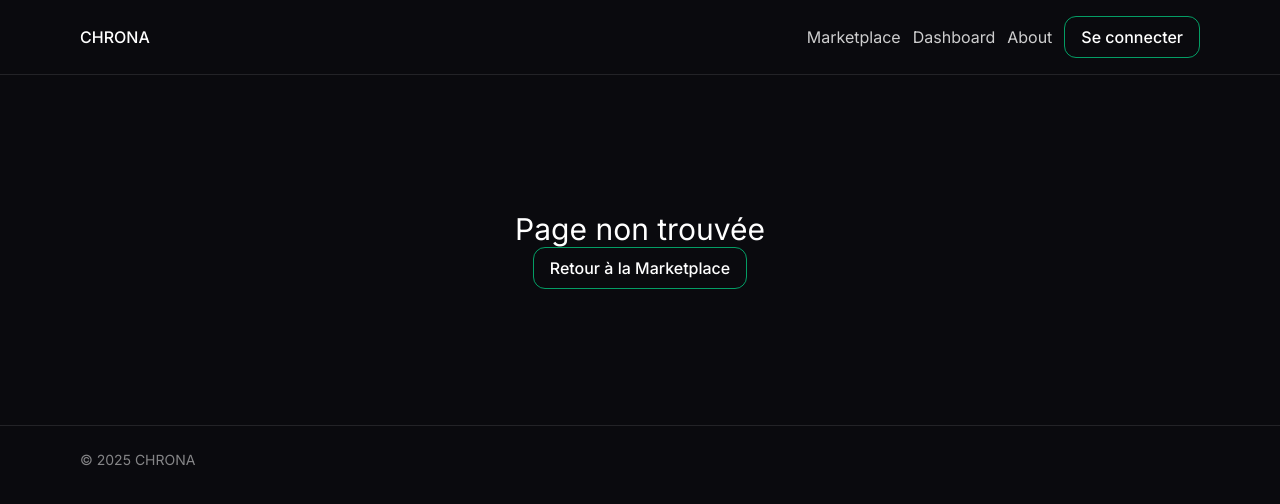
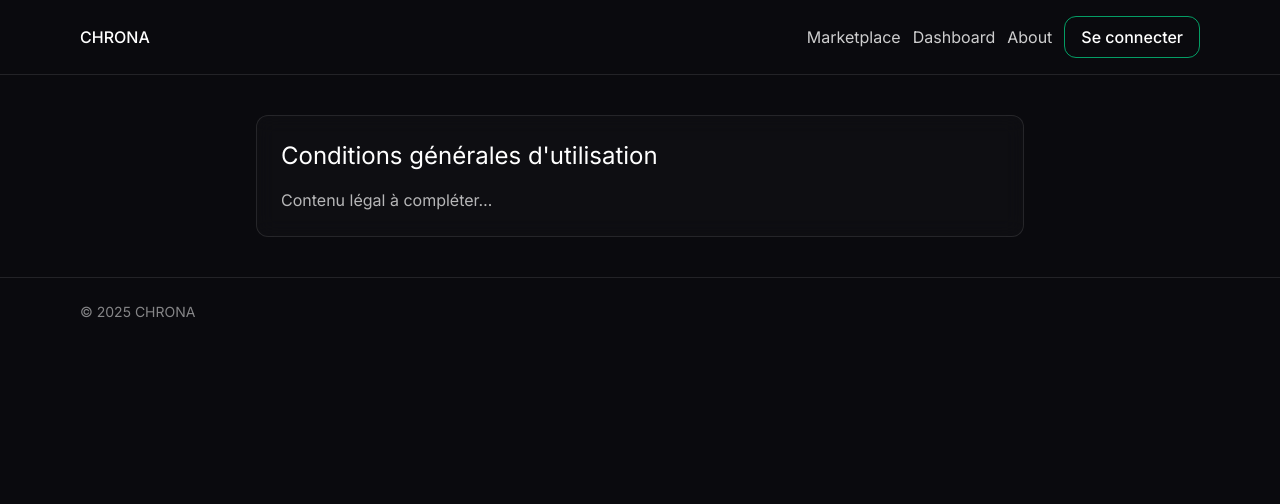
Before and after one commit to theticketdrop/CHRONA3, a Next.js app: page /terms in a window 1280 px wide. Before the commit this address had no page. Shown: the top 504 px of the page. Built offline with nearby package versions, Linux system fonts and the light colour scheme.

Commit message:
Add files via upload

```diff
--- /dev/null
+++ b/app/terms/page.tsx
@@ -0,0 +1,7 @@
+import { Card } from "@/components/ui/card";
+export default function Terms(){
+  return <div className="max-w-3xl mx-auto card animate-fadeIn">
+    <h1 className="text-white text-2xl mb-4">Conditions générales d'utilisation</h1>
+    <p className="text-white/70">Contenu légal à compléter…</p>
+  </div>
+}
```
